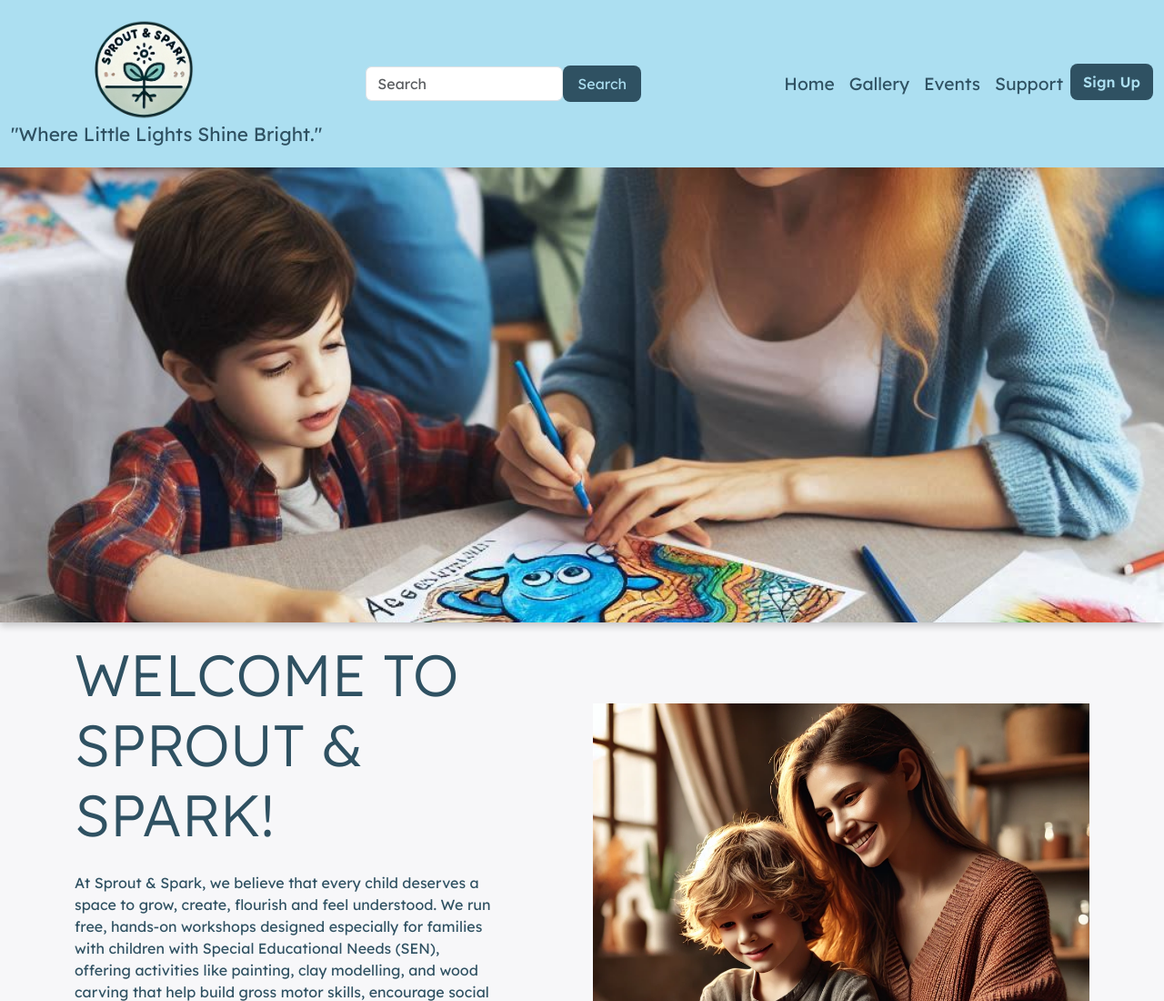
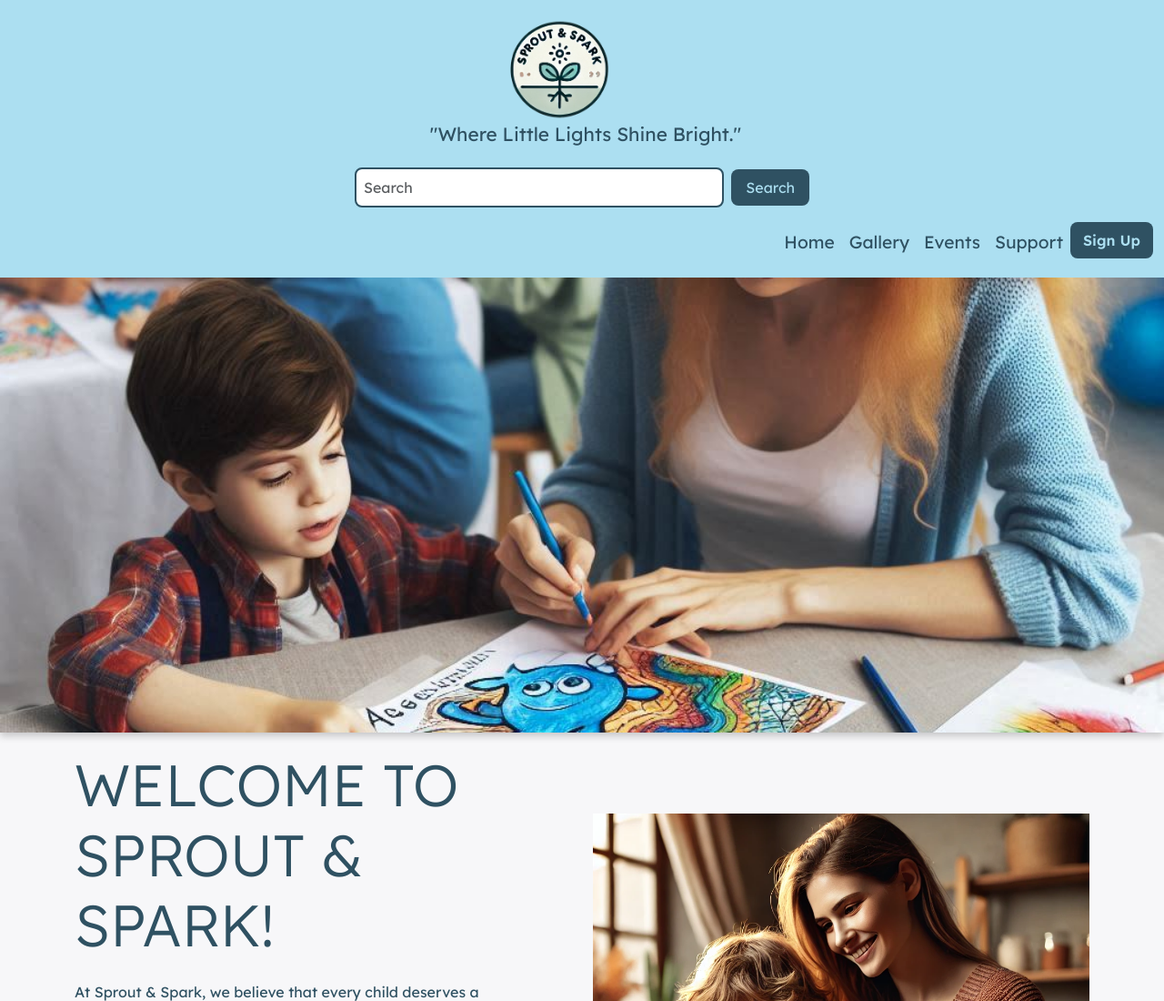
Before and after one commit to CtrlAltKismet/Sprout-and-Spark, a plain HTML site: page index.html in a window 1280 px wide. Shown: the top 1100 px of the page at 91% size. Drawn offline with nearby package versions, Linux system fonts and the light colour scheme.

Commit message:
Fixed navbar bug where search bar would overlap navbar links on alternating screen sizes and landscape ipad screens.

```diff
--- a/assets/css/style.css
+++ b/assets/css/style.css
@@ -70,6 +70,14 @@
     color: var(--highlight-color) !important;
   }
 
+  /* Style for navbar hamburger icon */
+
+  #navbar-button {
+    position: fixed;
+    top: 1rem;
+    right: 2rem;
+  }
+
   /* Style for nav button */
 
   .custom-btn {
@@ -89,15 +97,10 @@
 
   /* Style for navbar title and subtitle */
 
-  /* .site-title {
-    font-weight: 700;
-    font-size: 2.25rem; /* used dev tools to determine size
-    color: var(--primary-color);
-  } */
-
   .site-subtitle {
     font-size: 1.3rem;
     color: var(--primary-color);
+    padding-left: 0.5rem;
   }
 
   /* Style for navbar logo */
@@ -122,15 +125,26 @@
     display: flex;
     align-items: center;
     justify-content: center;
-    margin-left: 3rem; /*adjusted using dev tools */
-  }
+    flex-wrap: nowrap; /* stop wrapping onto new line */
+    margin-left: 3rem;
+}
 
-  .search-form input[type="text"] {
+  #search-form .form-inline {
+    display: flex;
+    flex-wrap: nowrap;
+    align-items: center;
+    justify-content: center;
+    gap: 1rem;
+}
+
+  #search-form input[type="text"],
+  #search-form input[type="search"] {
     border-radius: 0.5rem;
     padding: 0.5rem;
     border: 2px solid var(--primary-color);
-    width: 200px; /* Adjusted using Dev tools */
-  }
+    flex: 1; /* grow and shrink nicely */
+    min-width: 0; /* prevent overflow */
+}
 
   #search-form-button {
     background-color: var(--primary-color);
@@ -139,12 +153,13 @@
     padding: 0.5rem 1rem;
     border: none;
     cursor: pointer;
-  }
+    flex-shrink: 0;
+}
 
   #search-form button:hover {
     background-color: var(--highlight-color);
     color: white;
-  }
+}
 
 
 /* Hero Image Styles */
@@ -260,7 +275,29 @@
 
   /* Media Queries */
 
+
+  /* Large devices (desktops, 992px and up) */
+  @media screen and (max-width: 992px) {
+    #search-form {
+      position: static;
+      margin: 1rem auto;
+      width: 100%;
+      max-width: 500px; /* optional */
+    }
+
+    #search-form .form-inline {
+      flex-direction: column;
+      align-items: stretch;
+      gap: 0.5rem;
+    }
+
+    #search-form-button {
+      width: 100%;
+    }
+  }
+
   /* XL devices (large desktops, 1200px and up) */
+
   @media screen and (min-width: 1200px) {
     #header-title {
       padding-right: 5rem;
@@ -280,4 +317,162 @@
       padding-right: 3rem;
       padding-top: 0rem; /* adjusted using dev tools to reduce size of navbar */
     }
+
+    #navbar {
+      position: relative;
+    }
+
+    #navbar-button {
+      display: none;
   }
+    #search-form {
+      position: absolute;
+      left: 50%;
+      transform: translateX(-50%);
+      width: 350px;
+  }
+
+    #search-form .form-inline {
+      display: flex;
+      flex-wrap: nowrap;
+      align-items: center;
+      justify-content: center;
+      gap: 1rem;
+  }
+
+    #search-form input[type="text"],
+    #search-form input[type="search"] {
+      width: 100%;
+      flex: 1;
+      min-width: 0;
+  }
+    #search-form input[type="search"] {
+      width: 450px;
+    }
+
+    #search-form-button {
+      flex-shrink: 0;
+  }
+
+
+/* CSS to fix searchbar overlapping navbar items on landscape ipads */
+
+
+@media screen and (max-width: 1299px) {
+  #search-form {
+    position: static !important;
+    transform: none !important;
+    width: 100%;
+    max-width: 600px;
+    margin: 1rem auto 0 auto;
+    text-align: center;
+    flex: none !important; /* stop it from being treated like a flex item */
+    order: 3;
+  }
+
+  #search-form .form-inline {
+    display: flex;
+    flex-direction: row;
+    flex-wrap: wrap;
+    justify-content: center;
+    gap: 0.5rem;
+  }
+
+  #search-form-button {
+    flex-shrink: 0;
+    width: auto;
+  }
+
+  .container-fluid {
+    display: block !important; /* 💥 This separates all the flex items into block rows */
+    text-align: center;
+  }
+
+  #navbarNav {
+    width: 100%;
+    margin-top: 1rem;
+  }
+
+  .navbar-nav {
+    justify-content: center;
+  }
+}
+
+/* Fix for small laptops / landscape iPads (prevents overlap around 1300px - 1399px) */
+@media screen and (max-width: 1399px) and (min-width: 992px) {
+  #search-form {
+    position: static !important;
+    transform: none !important;
+    width: 100%;
+    max-width: 500px; /* smaller so it fits */
+    margin: 1rem auto;
+    text-align: center;
+    order: 3; /* flow underneath title + nav */
+  }
+
+  .container-fluid {
+    flex-wrap: wrap;
+    justify-content: center;
+  }
+
+  #navbarNav {
+    width: 100%;
+    margin-top: 1rem;
+  }
+
+  .navbar-nav {
+    justify-content: center;
+  }
+}
+
+/* Restore absolute position again when BIGGER than 1400px */
+
+@media screen and (min-width: 1400px) {
+  #search-form {
+    position: absolute;
+    left: 50%;
+    transform: translateX(-50%);
+    width: 350px;
+    margin: 0;
+  }
+
+  .container-fluid {
+    flex-wrap: nowrap;
+    justify-content: space-between;
+  }
+
+  .navbar-nav {
+    justify-content: flex-end;
+  }
+}
+
+/* Fix for iPad landscape / small laptop overlap */
+@media screen and (max-width: 1199px) and (min-width: 992px) {
+  #search-form {
+    position: static !important;
+    order: 3;
+    width: 100%;
+    max-width: 600px;
+    margin: 1rem auto 0 auto;
+    text-align: center;
+  }
+
+  #search-form .form-inline {
+    display: flex;
+    flex-wrap: wrap;
+    justify-content: center;
+    gap: 0.5rem;
+    flex-direction: row;
+  }
+
+  #search-form-button {
+    width: auto;
+    flex-shrink: 0;
+  }
+
+  .navbar .container-fluid {
+    flex-wrap: wrap;
+  }
+}
+
+}
--- a/index.html
+++ b/index.html
@@ -25,17 +25,19 @@
         </a>
 
         <!-- Hamburger Icon -->
-        <button class="navbar-toggler" type="button" data-bs-toggle="collapse"
+        <button class="navbar-toggler" id="navbar-button" type="button" data-bs-toggle="collapse"
           data-bs-target="#navbarNav" aria-controls="navbarNav" aria-expanded="false"
           aria-label="Toggle navigation">
           <span class="navbar-toggler-icon"></span>
         </button>
 
         <!-- Form added from Bootstrap -->
-         <form class="form-inline" id="search-form">
-          <input class="form-control mr-sm-2" type="search" id="searchBar"  placeholder="Search" aria-label="Search">
-          <button type="button" id="search-form-button" class="btn btn-outline-success my-2 my-sm-0" onclick="searchSite(event)">Search</button>
-         </form>
+        <div id="search-form">
+          <form class="form-inline">
+            <input class="form-control mr-sm-2" type="search" id="searchBar"  placeholder="Search" aria-label="Search">
+            <button type="button" id="search-form-button" class="btn btn-outline-success my-2 my-sm-0" onclick="searchSite(event)">Search</button>
+          </form>
+        </div>
 
         <!-- Nav Links -->
         <div class="collapse navbar-collapse" id="navbarNav">
```
